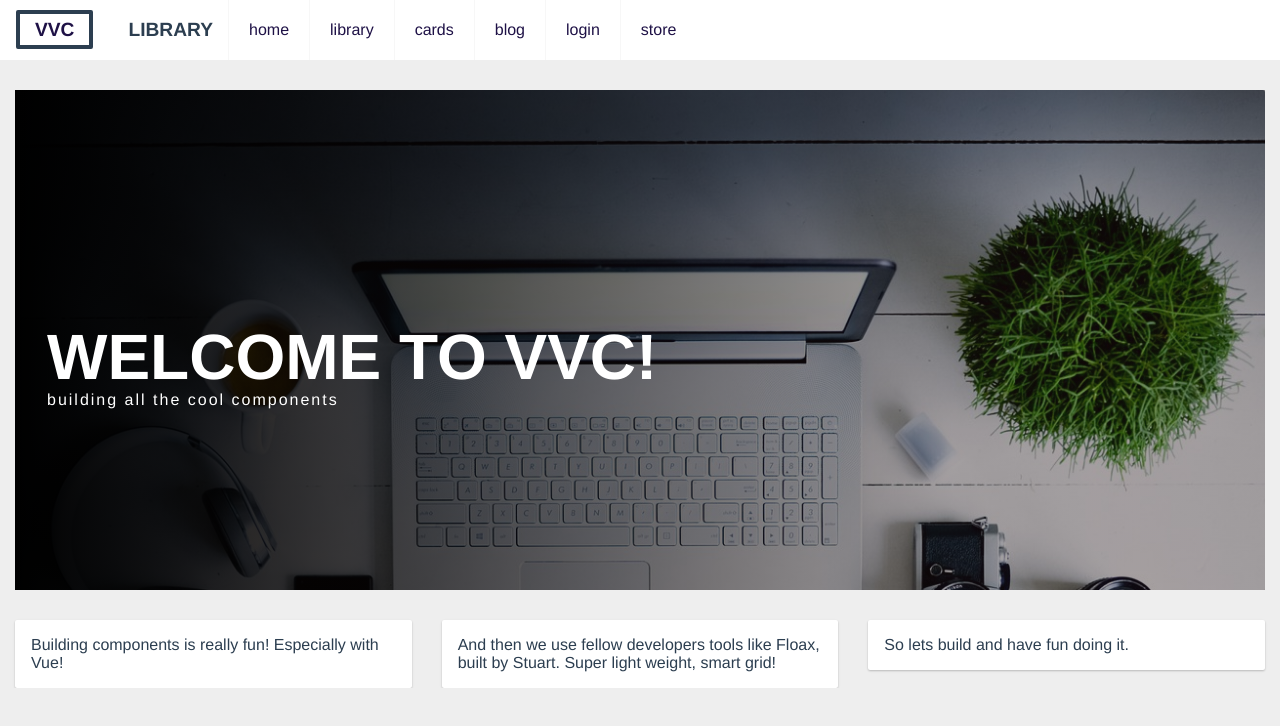
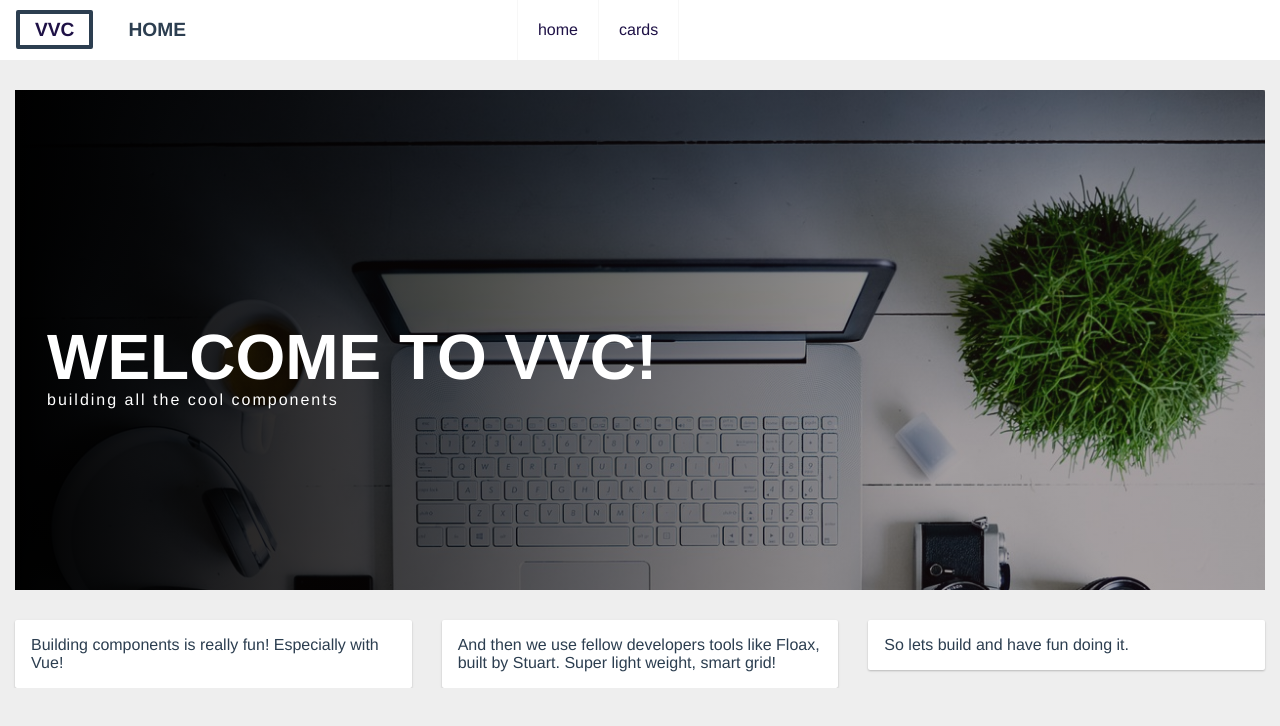
Before and after one commit to thabotitus/vivuecss, a Vue app: page /#/library in a window 1280 px wide. Shown: the top 726 px of the page. Built offline with nearby package versions, Linux system fonts and the light colour scheme.

Commit message:
clean up links

```diff
--- a/src/assets/layout/_menu.scss
+++ b/src/assets/layout/_menu.scss
@@ -3,6 +3,13 @@
   display: flex;
   width: 100%;
   align-items: center;
+  flex: 2;
+}
+
+.vv-menu a:first-child {
+  .vv-menu__item {
+    border-left: $light_border;
+  }
 }
 
 .vv-menu__item {
@@ -10,15 +17,11 @@
   padding: 0 20px;
   display: flex;
   align-items: center;
-  // border-right: $light_border;
+  border-right: $light_border;
   // text-transform: uppercase;
   color: $primary_color;
 
   &:hover {
     background: darken($white, 1%);
   }
-
-  &:first-of-type {
-    border-left: $light_border;
-  }
 }
--- a/src/assets/layout/_topbar.scss
+++ b/src/assets/layout/_topbar.scss
@@ -25,4 +25,5 @@
   font-size: 1.2em;
   padding: 5px 15px;
   text-transform: uppercase;
+  flex: 1;
 }
--- a/src/containers/Library.vue
+++ b/src/containers/Library.vue
@@ -1,7 +1,7 @@
 <template>
   <div class="full_layout">
     <main>
-      <topbar pageTitle="library">
+      <topbar pageTitle="home">
         <main-menu></main-menu>
       </topbar>
       <div class="main__content">
--- a/src/containers/Menu.vue
+++ b/src/containers/Menu.vue
@@ -1,11 +1,7 @@
 <template>
   <vv-menu>
-    <vv-menu-item title="home" path="/"></vv-menu-item>
-    <vv-menu-item title="library" path="library"></vv-menu-item>
+    <vv-menu-item title="home" path="library"></vv-menu-item>
     <vv-menu-item title="cards" path="cards"></vv-menu-item>
-    <vv-menu-item title="blog" path="blog"></vv-menu-item>
-    <vv-menu-item title="login" path="login"></vv-menu-item>
-    <vv-menu-item title="store" path="store"></vv-menu-item>
   </vv-menu>
 </template>
 
```
